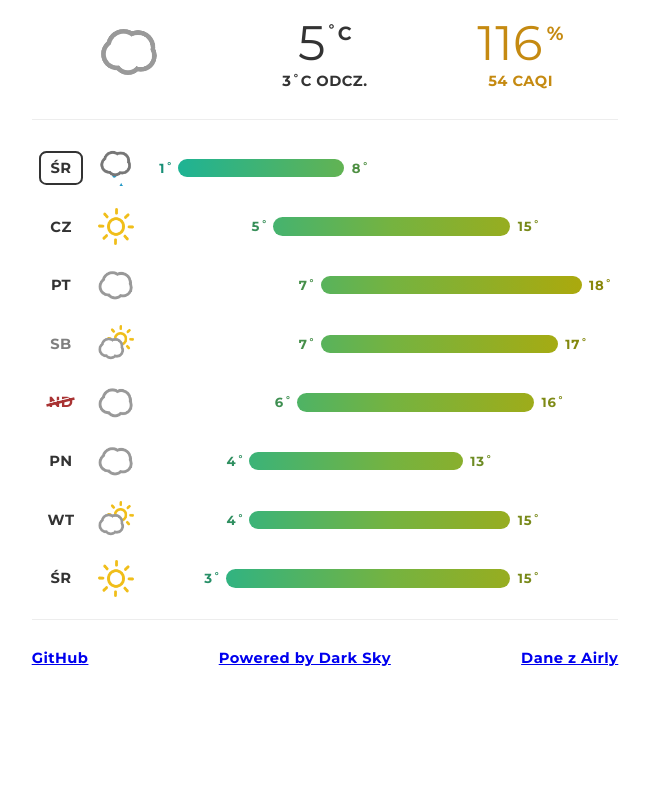
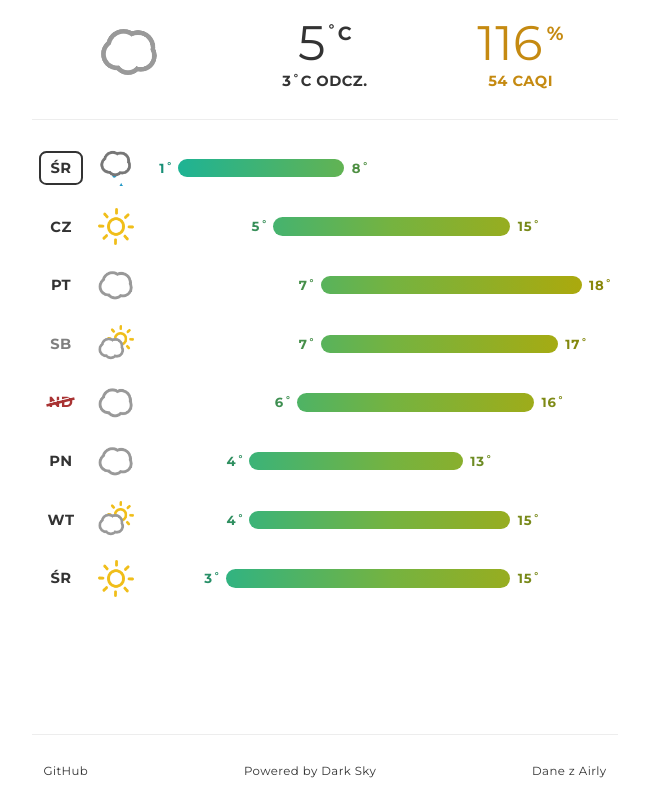
Before and after one commit to oczki/Pogoda, a PHP site: page / in a window 1280 px wide. Shown: the whole page, without its empty margins (315-963 px from the left). Run offline with PHP 8.4, Linux system fonts and the light colour scheme.

Commit message:
mix of small fixes

```diff
--- a/css/style.css
+++ b/css/style.css
@@ -31,12 +31,15 @@
 }
 
 body {
-    margin: 0.5rem;
+    margin: 0;
     font-family: Montserrat, Verdana;
     background: var(--color-page-bg);
     color: var(--color-text);
     letter-spacing: 0.03rem;
     font-weight: 700;
+    display: grid;
+    align-content: space-between;
+    height: 100vh;
 }
 
 div.info-box {
@@ -241,16 +244,25 @@
 
 div#footer {
     width: var(--panel-width);
-    margin: var(--margin-between-days) auto 0 auto;
+    margin: var(--margin-between-days) auto 1.5rem auto;
     display: grid;
     grid-template-areas: "github darksky airly";
     justify-content: space-between;
     padding-top: 2rem;
     border-top: 1px solid var(--color-shadow);
+    font-size: 0.8rem;
+    font-weight: 400;
 }
 
-a:visited {
+a {
     color: var(--color-accent);
+    text-decoration: none;
+    padding: 0.5rem 0.8rem;
+    border-radius: 0.5rem;
+}
+
+a:hover, a:focus {
+    background: var(--color-shadow);
 }
 
 div#footer span#github-link {
```
